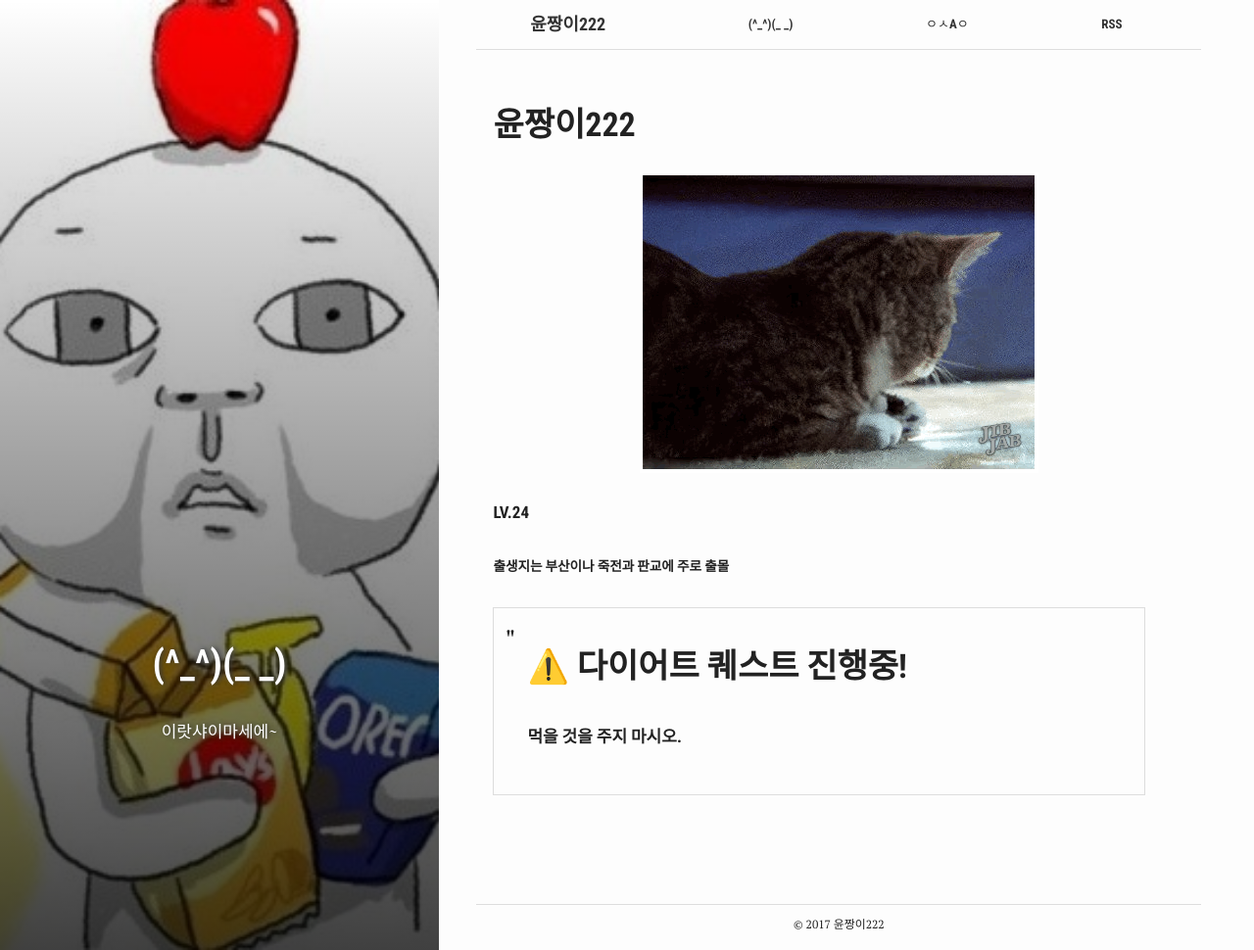
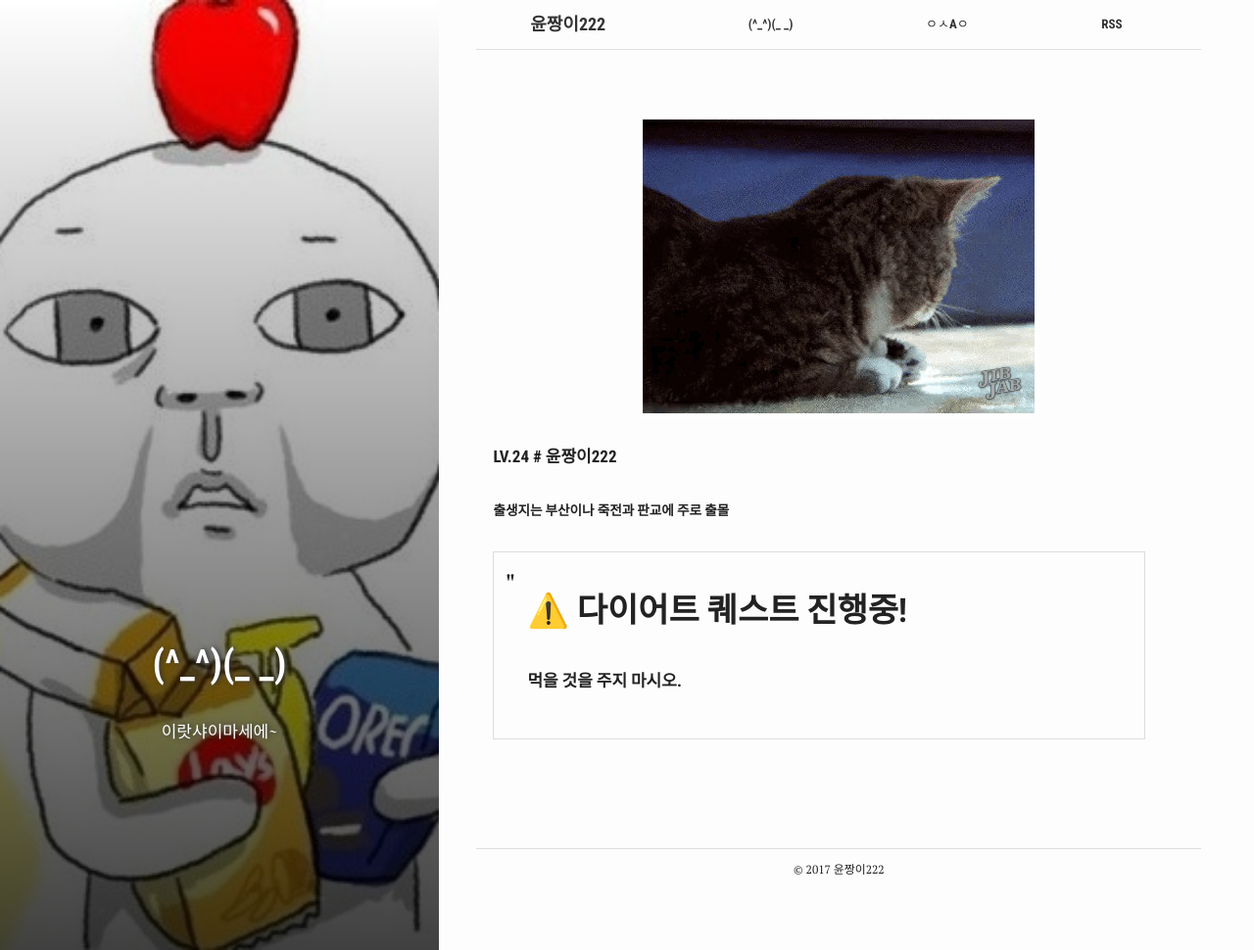
Before and after one commit to yunzzang222/queserasera_zz, a Jekyll site: the page built from (^_^)(_ _).md, in a window 1280 px wide and 970 px high. Shown: the whole window at 98% size. Built offline with Jekyll 4.4.1, drawn with Linux system fonts in a browser that asks for light colours.

Commit message:
Update (^_^)(_ _).md

```diff
--- a/(^_^)(_ _).md
+++ b/(^_^)(_ _).md
@@ -8,10 +8,10 @@ summary: "이랏샤이마세에~"
 active: (^_^)(_ _)
 ---
 
-# 윤짱이222
+
 ![크아앙 이미지](/assets/images/KakaoTalk_Photo_2017-08-12-15-36-54.gif)
 
-##### LV.24
+##### LV.24 # 윤짱이222
 ###### 출생지는 부산이나 죽전과 판교에 주로 출몰
 
 
```
